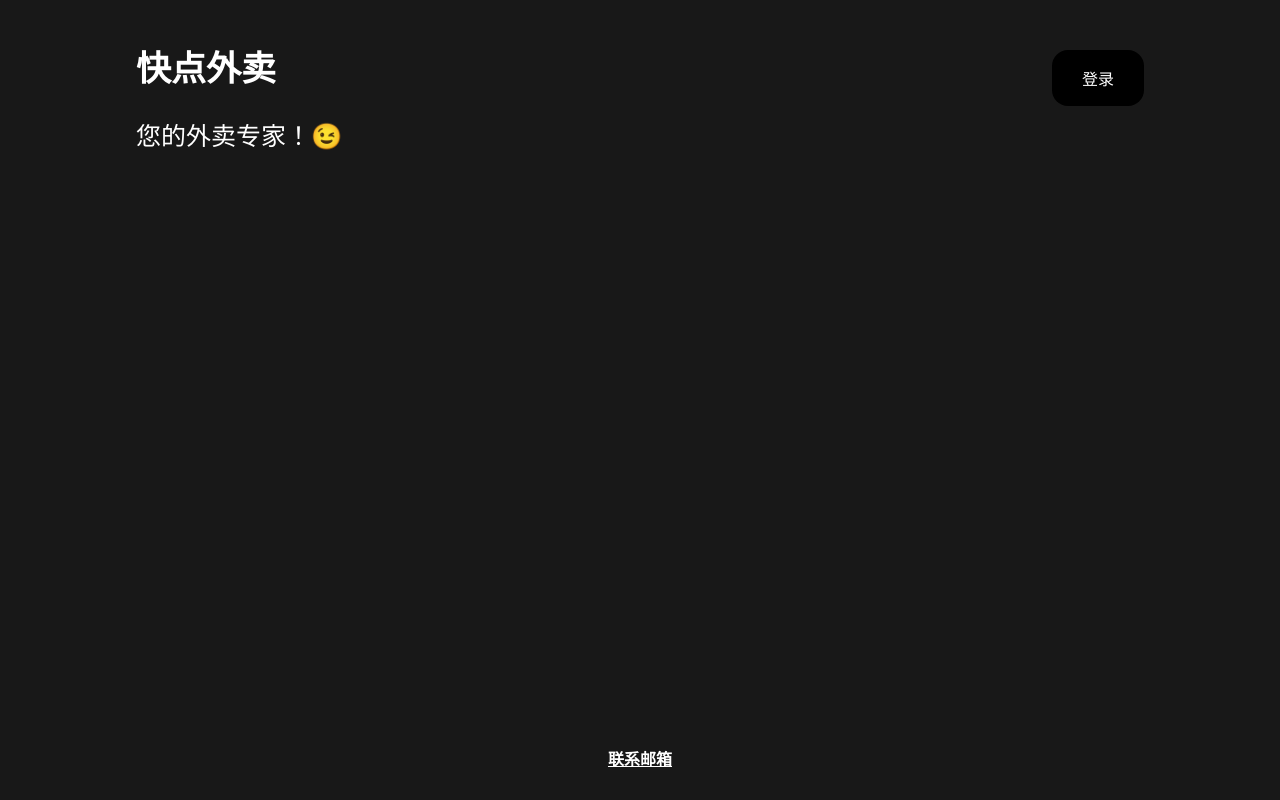
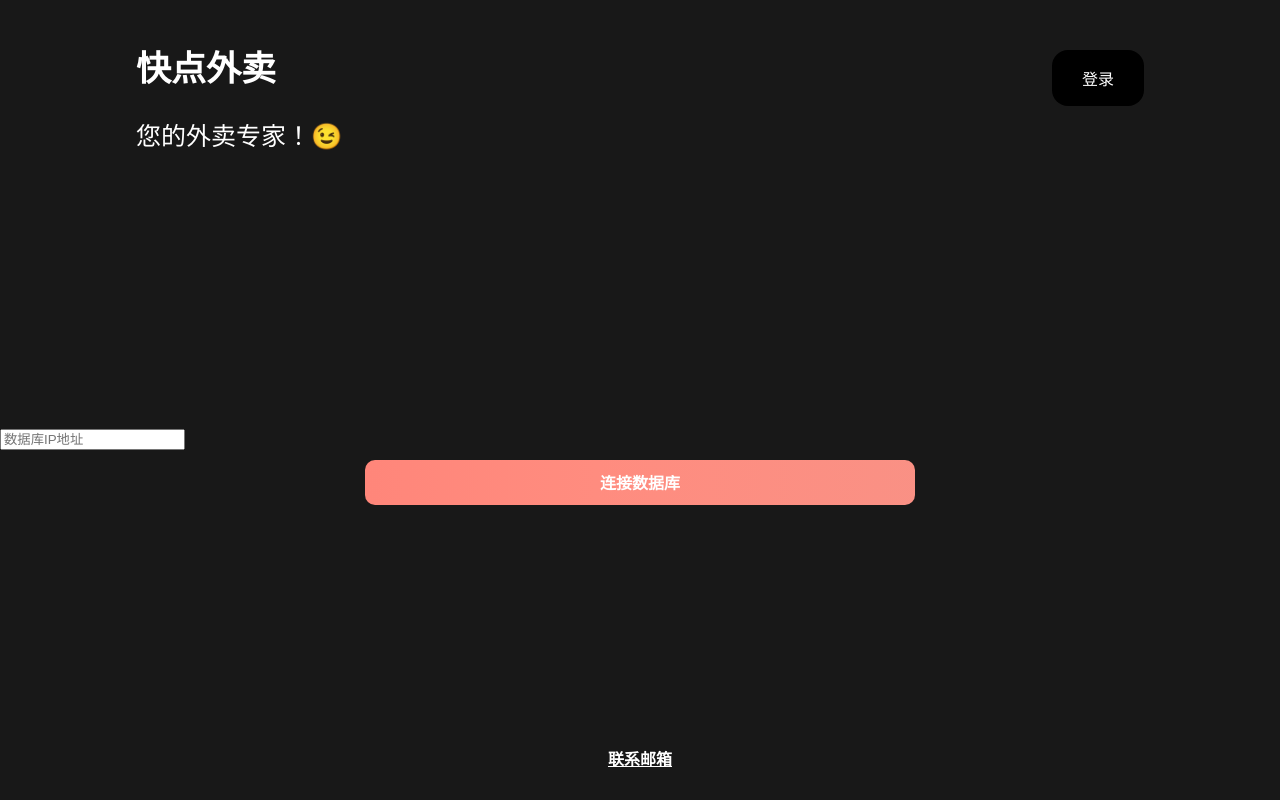
Before and after one commit to kongtaoxing/DBtakeaway, a React (Vite) app: page / in a window 1280 px wide. Built offline with nearby package versions, Linux system fonts and the light colour scheme.

Commit message:
add connect DB

```diff
--- a/src/App.css
+++ b/src/App.css
@@ -88,6 +88,24 @@
     animation: gradient-animation 4s ease infinite;
   }
 
+  .form-container{
+    display: flex;
+    width: 100%;
+    flex-direction: column;
+    justify-content: center;
+    align-items: center;
+  }
+
+  .first-row{
+    position: relative;
+    display: flex;
+    flex-direction: row;
+    justify-content: space-between;
+    align-items: center;
+    margin-bottom: 10px;
+
+  }
+
   /* 底部样式 */
   .footer-container {
     display: flex;
--- a/src/App.jsx
+++ b/src/App.jsx
@@ -4,18 +4,32 @@ import './App.css';
 const App = () => {
 
     const [connected, setConnected] = useState(false);
+    const [ip, setIp] = useState("");
 
     const connectDB = async () => {
         //
     }
 
-    const renderNotConnectedContainer = () => (
-        <div className="connect-DB-container">
-            <button className="cta-button connect-DB-button" onClick={connectDB}>
-                连接数据库
-            </button>
-        </div>
-    );
+    const renderNotConnectedContainer = () => {
+        return (
+            <div>
+                <div className="form-container first-row">
+                    <input
+                     type="text"
+                     value={ip}
+                     placeholder="数据库IP地址"
+                     onChange={e => setIp(e.target.value)}
+                    />
+
+                </div>
+                <div className="connect-DB-container">
+                    <button className="cta-button connect-DB-button" onClick={connectDB}>
+                        连接数据库
+                    </button>
+                </div>
+            </div>
+        )
+    };
 
     return (
         <div className="App">
@@ -32,7 +46,7 @@ const App = () => {
                     </header>
                 </div>
 
-                {!connected && renderNotConnectedContainer}
+                {!connected && renderNotConnectedContainer()}
 
                 <div className="footer-container">
                     <a className="footer-text"
```
Also changed, not shown: 1 other file (tests, documents, lock files or other folders).
